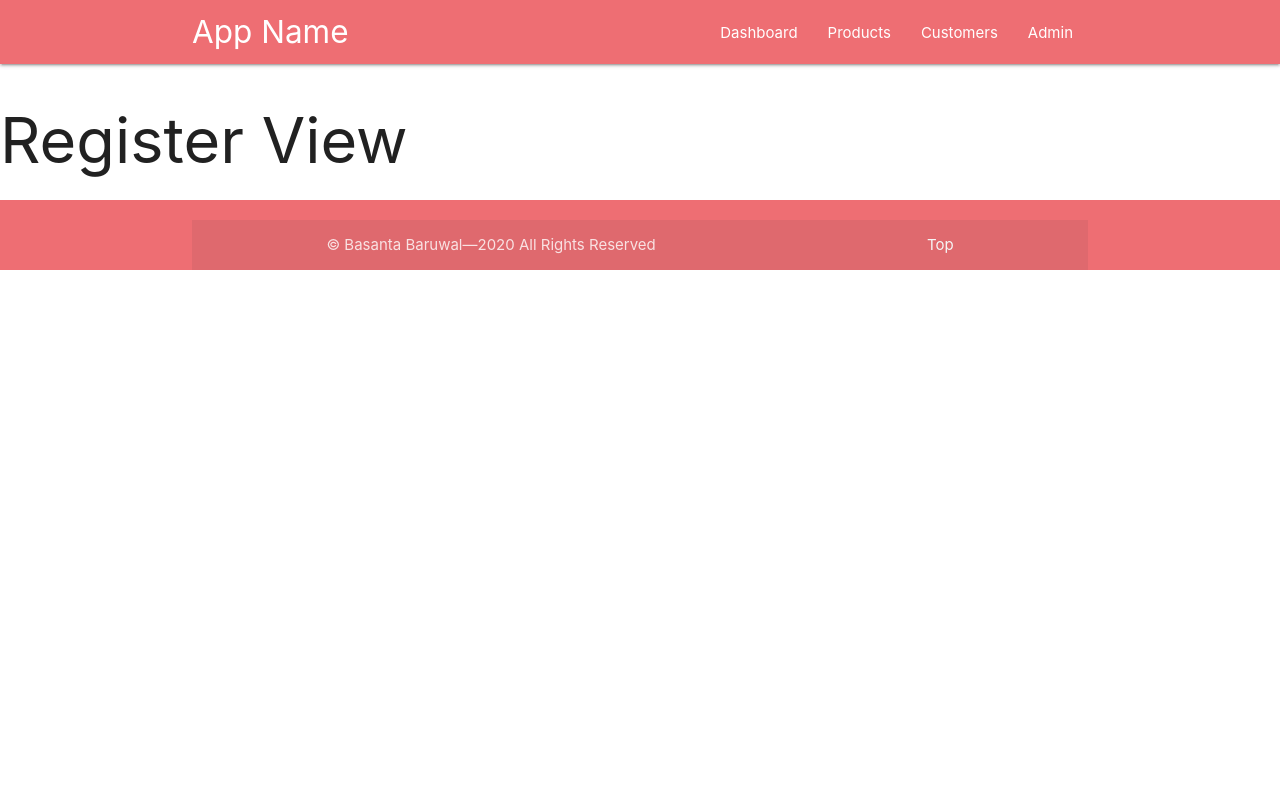
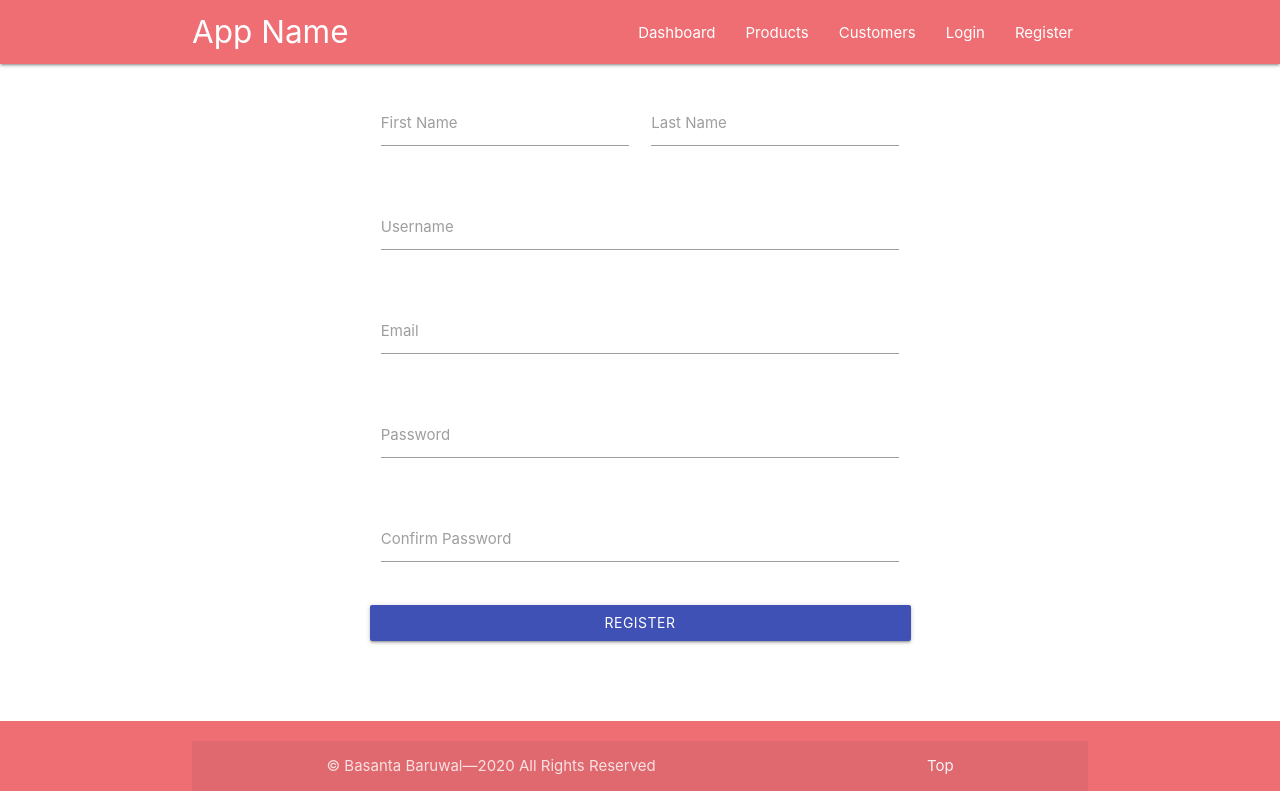
Before and after one commit to basantabaruwal/django_crm, a Django app: page /register in a window 1280 px wide. Run offline with Django 3.2, Linux system fonts and the light colour scheme; some libraries are stand-ins or nearby versions.

Commit message:
Register and Login Functionality

```diff
--- a/accounts/templates/accounts/register.html
+++ b/accounts/templates/accounts/register.html
@@ -1,5 +1,69 @@
 {% extends 'base.html' %}
 
 {% block content %}
-<h1>Register View</h1>
+
+<div class="container valign-wrapper" style="height: 82vh">
+
+    <div class="row">
+
+        <div class="col s12">
+            <div class="row">
+                <form class="col s12" method="POST" action="{% url 'register' %}">
+                    {% csrf_token %}
+                    <div class="row">
+                        <div class="input-field col s6">
+                            <input id="first_name" name="first_name" type="text" class="validate" required>
+                            <label for="first_name" disabled>First Name</label>
+                        </div>
+                        <div class="input-field col s6">
+                            <input id="last_name" name="last_name" type="text" class="validate" required>
+                            <label for="last_name" disabled>Last Name</label>
+                        </div>
+                    </div>
+
+                    <div class="row">
+                        <div class="input-field col s12">
+                            <input id="username" name="username" type="text" class="validate" required>
+                            <label for="username" disabled>Username</label>
+                        </div>
+                    </div>
+
+                    <div class="row">
+
+                        <div class="input-field col s12">
+                            <input id="email" type="email" name="email" class="validate" required>
+                            <label for="email" disabled>Email</label>
+                        </div>
+                    </div>
+                    <div class="row">
+                        <div class="input-field col s12">
+                            <input id="password" type="password" name="password" class="validate" required>
+                            <label for="password" disabled>Password</label>
+                        </div>
+                    </div>
+                    <div class="row">
+                        <div class="input-field col s12">
+                            <input id="password_confirm" name="password_confirm" type="password" class="validate"
+                                required>
+                            <label for="password_confirm" disabled>Confirm Password</label>
+                        </div>
+                    </div>
+                    <div class="card-action">
+                        <div class="row">
+                            <button type="submit" class="btn waves-effect waves-light indigo col s12 m12">
+                                Register
+                            </button>
+                        </div>
+                    </div>
+                </form>
+            </div>
+
+        </div>
+
+    </div>
+    <div class="col s12 m6">
+
+    </div>
+</div>
+
 {% endblock %}
--- a/accounts/views.py
+++ b/accounts/views.py
@@ -1,5 +1,7 @@
 from django.shortcuts import render, get_object_or_404, redirect
 from django.http import HttpResponse
+from django.contrib.auth.models import User
+from django.contrib import auth
 
 from .models import Customer, Order, Tag, Product
 
@@ -229,8 +231,55 @@ def deleteProduct(request, product_id):
 
 
 def register(request):
-    return render(request, 'accounts/register.html')
+    if request.method=="GET":
+        return render(request, 'accounts/register.html')
+
+    if request.method=="POST":
+        first_name = request.POST['first_name']
+        last_name = request.POST['last_name']
+        username = request.POST['username']
+        email = request.POST['email']
+        password = request.POST['password']
+        password_confirm = request.POST['password_confirm']
+        data = {
+            'values': request.POST,
+        }
+        #check if the username is already taken
+        if User.objects.filter(username=username).exists():
+            # username is already taken
+            return render(request, 'accounts/register.html', data)
+        elif User.objects.filter(email=email).exists():
+            # username is available
+            # check for duplicate email
+            # but the email is duplicate
+            return render(request, 'accounts/register.html', data)
+        elif password != password_confirm:
+            # passwords do not match
+            return render(request, 'accounts/register.html', data)
+        else:
+            # everything looks good
+            # create the user
+            user = User.objects.create_user(first_name=first_name, last_name=last_name, username=username, email=email, password=password)
+
+            return redirect('login')
 
 
 def login(request):
-    return render(request, 'accounts/login.html')
+    if request.method == 'GET':
+        return render(request, 'accounts/login.html')
+    if request.method=="POST":
+        # check if the user exists
+        username = request.POST['username']
+        password = request.POST['password']
+        print("username {}  and password {}.".format(username, password))
+        data = {
+            'values': request.POST,
+        }
+        user = auth.authenticate(username=username, password=password)
+        if user is None:
+            # Invalid Credentials
+            return render(request, 'accounts/login.html', data)
+        else:
+            # user exists, proceed to login
+            auth.login(request, user)
+            return redirect('dashboard')
--- a/crm_django/templates/partials/_navbar.html
+++ b/crm_django/templates/partials/_navbar.html
@@ -10,7 +10,13 @@
             <li><a href="{% url 'dashboard' %}" class="waves-effect waves-dark">Dashboard</a></li>
             <li><a href="{% url 'products' %}" class="waves-effect waves-dark">Products</a></li>
             <li><a href="{% url 'customers' %}" class="waves-effect waves-dark">Customers</a></li>
+            {% if user.is_authenticated %}
             <li><a href="#!" class="dropdown-trigger waves-effect waves-dark" data-target="admin-menu">Admin</a></li>
+            {% else %}
+            <li><a href="{% url 'login' %}" class="waves-effect waves-dark">Login</a></li>
+            <li><a href="{% url 'register' %}" class="waves-effect waves-dark">Register</a></li>
+
+            {% endif %}
         </ul>
 
         <!-- <ul id="sidenav" class="sidenav sidenav-fixed"> -->
```
Also changed, not shown: accounts/templates/accounts/login.html (+49 -1 lines).
